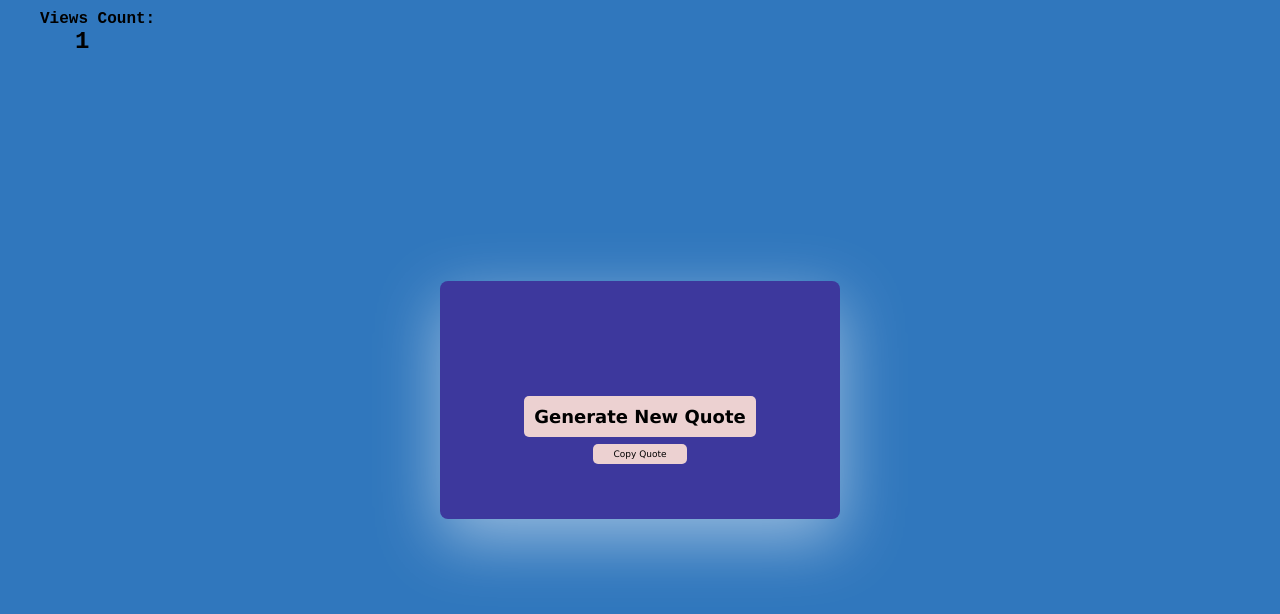
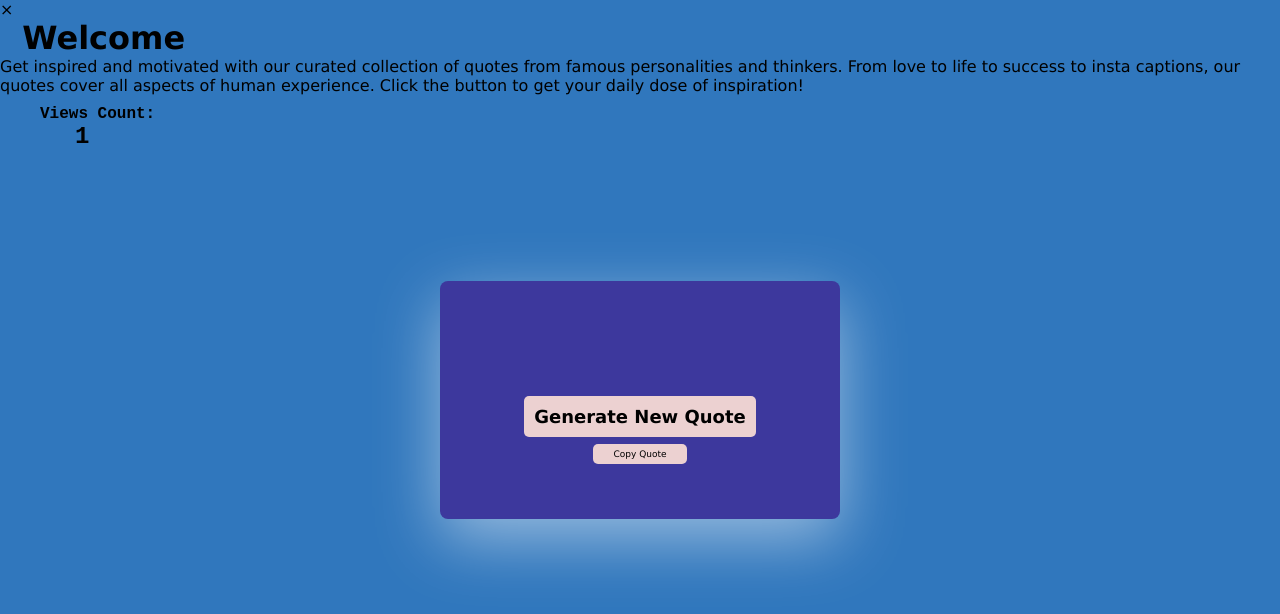
Before and after one commit to aashu-kattel/quote_generator, a plain HTML site: page index.html in a window 1280 px wide. Drawn offline with Linux system fonts and the light colour scheme.

Commit message:
Update index.html

```diff
--- a/index.html
+++ b/index.html
@@ -7,6 +7,13 @@
     <link rel="stylesheet" href="style.css"/>
   </head>
   <body>
+    <div id="popModal" class="modal">
+      <div class="display-message">
+        <span class="close">&times;</span>
+        <h1>&nbsp  Welcome</h1>
+        <p>Get inspired and motivated with our curated collection of quotes from famous personalities and thinkers. From love to life to success to insta captions, our quotes cover all aspects of human experience. Click the button to get your daily dose of inspiration!</p>
+      </div>
+    </div>
     <div class="wrapper">
       <div class="box">
         <p id="quote">
```
